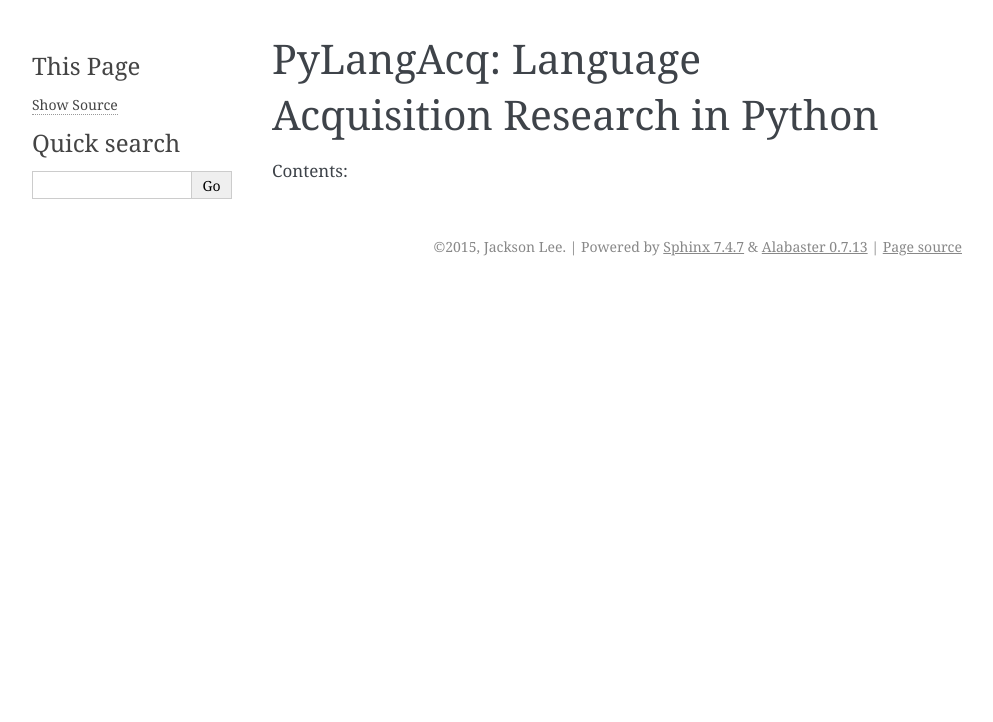
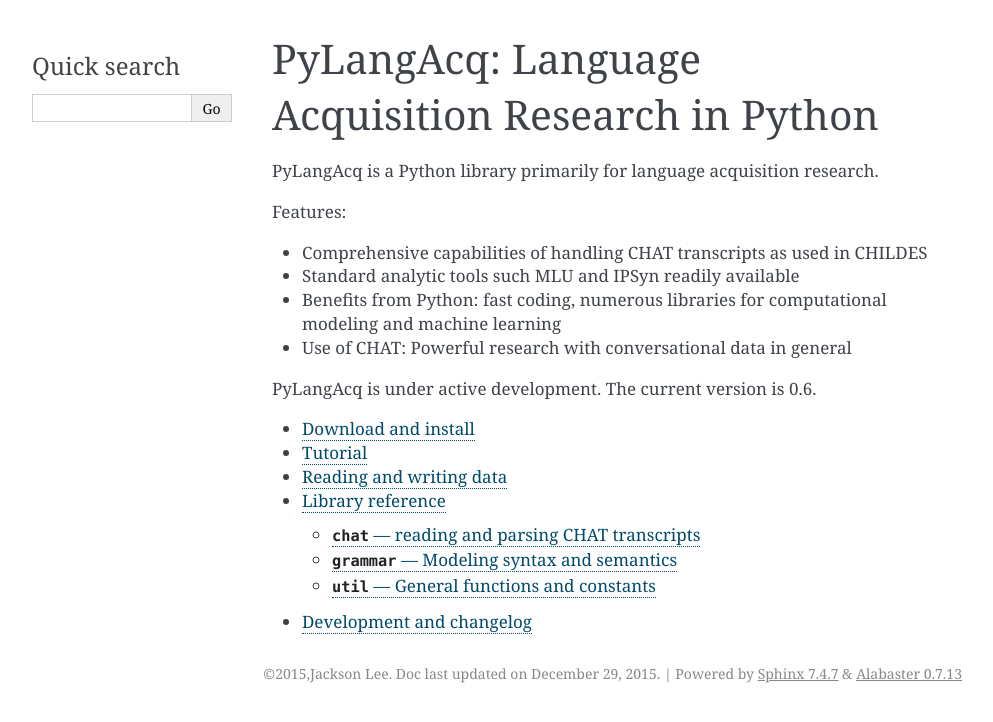
Before and after one commit to jacksonllee/pylangacq, a Sphinx documentation site: the page built from doc/source/index.rst, in a window 1280 px wide. Shown: the top 722 px of the page, without its empty margins (148-1141 px from the left). Built offline with Sphinx 7.4.7, drawn with Linux system fonts in a browser that asks for light colours.

Commit message:
doc templates in place

```diff
--- /dev/null
+++ b/doc/source/chat.rst
@@ -0,0 +1,7 @@
+.. _chat:
+
+``chat`` --- reading and parsing CHAT transcripts
+=================================================
+
+.. automodule:: pylangacq.chat
+   :members:
--- a/doc/source/conf.py
+++ b/doc/source/conf.py
@@ -51,7 +51,7 @@
 
 # General information about the project.
 project = 'PyLangAcq'
-copyright = '2015, Jackson Lee'
+copyright = '2015,Jackson Lee. Doc last updated on December 29, 2015'
 author = 'Jackson Lee'
 
 # The version info for the project you're documenting, acts as replacement for
@@ -150,7 +150,7 @@
 
 # If not '', a 'Last updated on:' timestamp is inserted at every page bottom,
 # using the given strftime format.
-#html_last_updated_fmt = '%b %d, %Y'
+html_last_updated_fmt = '%b %d, %Y'
 
 # If true, SmartyPants will be used to convert quotes and dashes to
 # typographically correct entities.
@@ -167,13 +167,13 @@
 #html_domain_indices = True
 
 # If false, no index is generated.
-#html_use_index = True
+html_use_index = False
 
 # If true, the index is split into individual pages for each letter.
 #html_split_index = False
 
 # If true, links to the reST sources are added to the pages.
-#html_show_sourcelink = True
+html_show_sourcelink = False
 
 # If true, "Created using Sphinx" is shown in the HTML footer. Default is True.
 #html_show_sphinx = True
--- /dev/null
+++ b/doc/source/data.rst
@@ -0,0 +1,6 @@
+.. _data:
+
+Reading and writing data
+========================
+
+Work in progress
--- /dev/null
+++ b/doc/source/grammar.rst
@@ -0,0 +1,9 @@
+.. _grammar:
+
+``grammar`` --- Modeling syntax and semantics
+=============================================
+
+Work in progress
+
+.. automodule:: pylangacq.grammar
+   :members:
--- a/doc/source/index.rst
+++ b/doc/source/index.rst
@@ -1,22 +1,29 @@
-..  PyLangAcq documentation master file, created by
-    sphinx-quickstart on Mon Dec 28 22:50:02 2015.
-    You can adapt this file completely to your liking, but it should at least
-    contain the root `toctree` directive.
+.. PyLangAcq documentation master file, created by
+   sphinx-quickstart on Mon Dec 28 22:50:02 2015.
+   You can adapt this file completely to your liking, but it should at least
+   contain the root `toctree` directive.
 
 PyLangAcq: Language Acquisition Research in Python
 ==================================================
 
-Contents:
+PyLangAcq is a Python library primarily for language acquisition research.
 
-..  toctree::
-    :maxdepth: 2
+Features:
 
+* Comprehensive capabilities of handling CHAT transcripts
+  as used in CHILDES
+* Standard analytic tools such MLU and IPSyn readily available
+* Benefits from Python: fast coding, numerous libraries for computational
+  modeling and machine learning
+* Use of CHAT: Powerful research with conversational data in general
 
-..  comments
+PyLangAcq is under active development. The current version is 0.6.
 
-    Indices and tables
-    ==================
+.. toctree::
+   :maxdepth: 2
 
-    * :ref:`genindex`
-    * :ref:`modindex`
-    * :ref:`search`
+   download
+   tutorial
+   data
+   reference
+   dev
--- /dev/null
+++ b/doc/source/reference.rst
@@ -0,0 +1,13 @@
+.. _reference:
+
+Library reference
+=================
+
+Work in progress
+
+.. toctree::
+   :maxdepth: 2
+
+   chat
+   grammar
+   util
--- /dev/null
+++ b/doc/source/tutorial.rst
@@ -0,0 +1,6 @@
+.. _tutorial:
+
+Tutorial
+========
+
+Work in progress
--- /dev/null
+++ b/doc/source/util.rst
@@ -0,0 +1,9 @@
+.. _util:
+
+``util`` --- General functions and constants
+============================================
+
+Work in progress
+
+.. automodule:: pylangacq.util
+   :members:
```
Also changed, not shown: doc/source/dev.rst (added, +9 -0 lines), doc/source/download.rst (added, +13 -0 lines), 1 other file.
